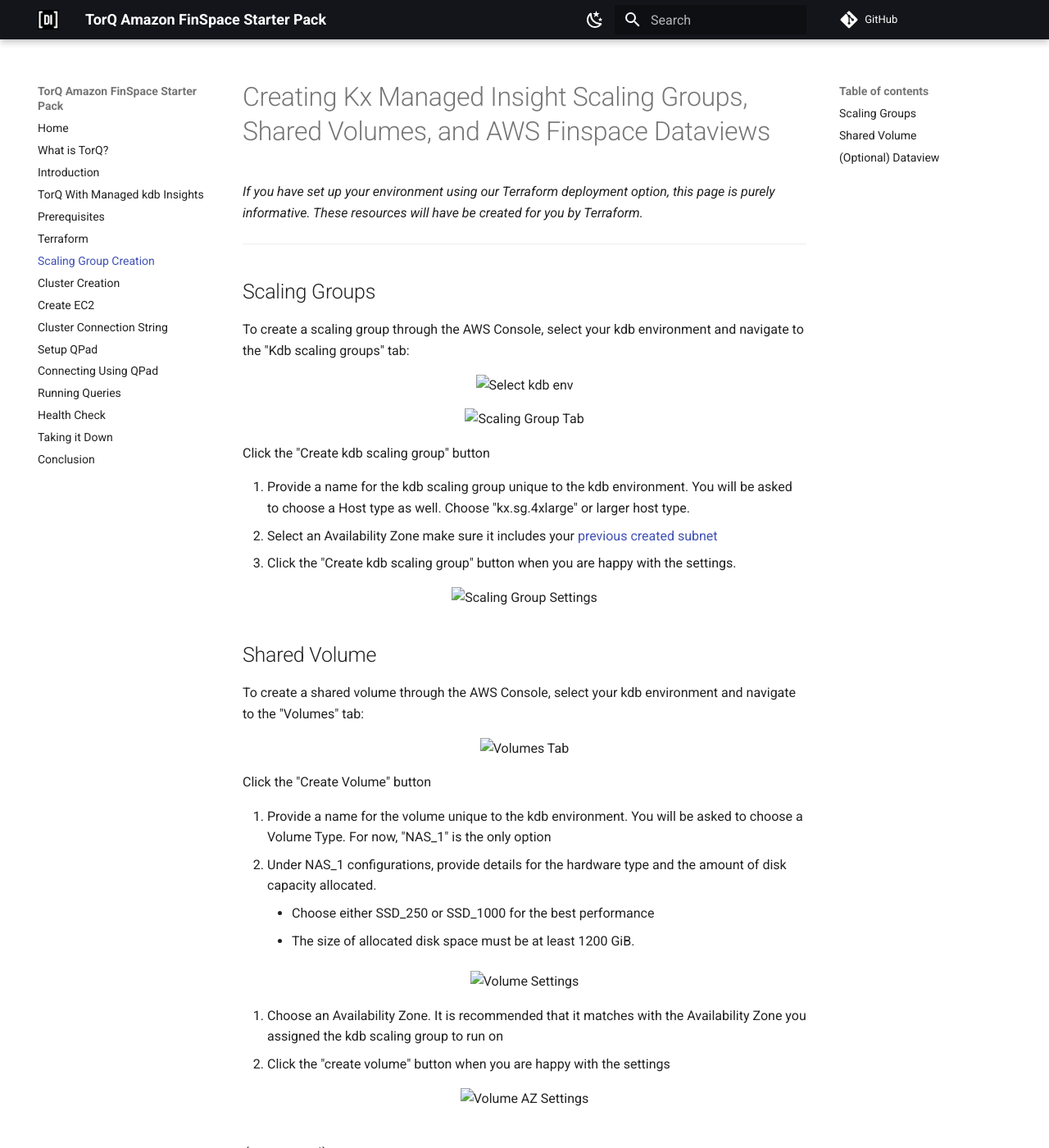
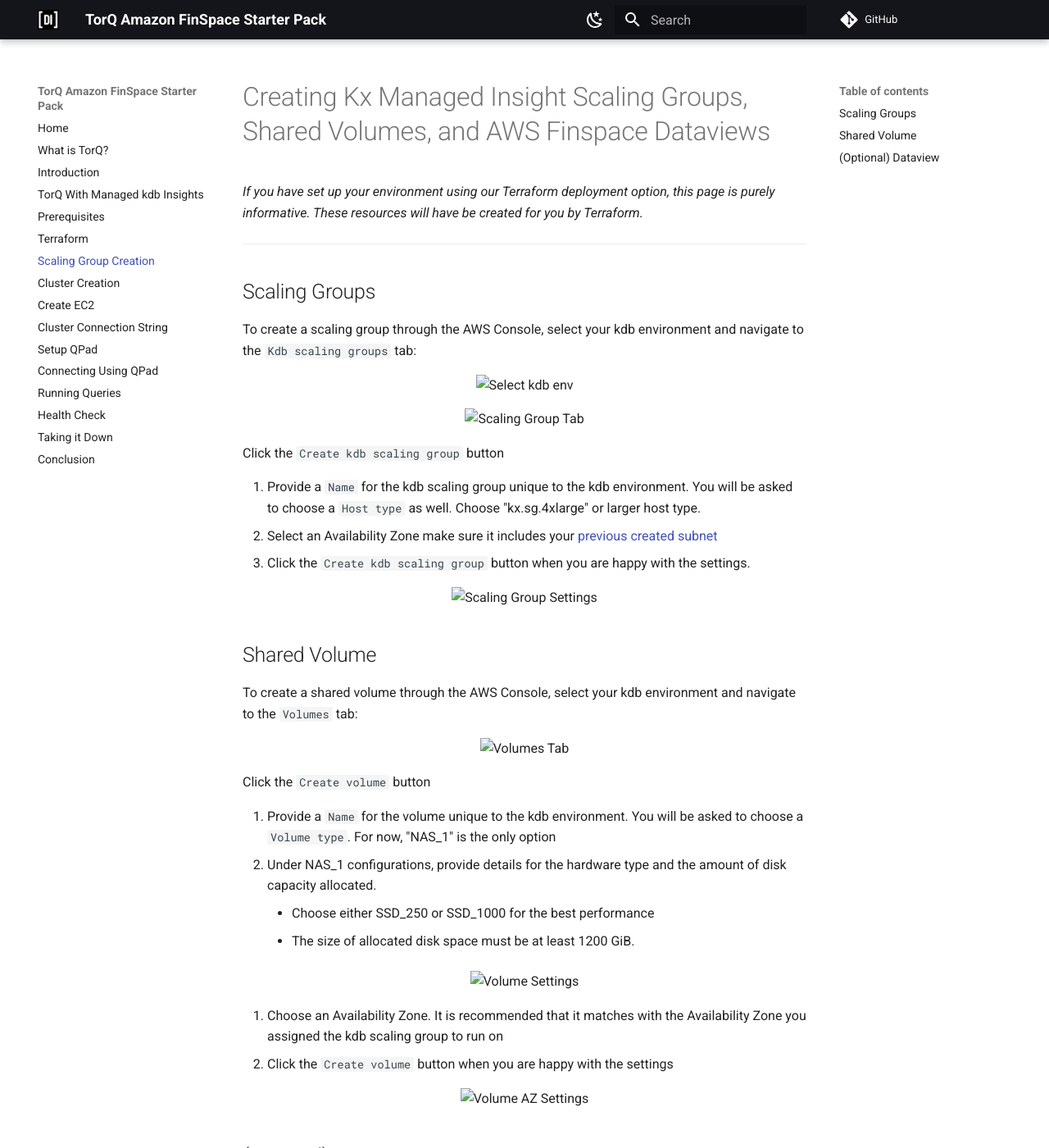
Before and after one commit to DataIntellectTech/TorQ-Amazon-FinSpace-Starter-Pack, an MkDocs documentation site: the page built from docs/06-scalinggroupandvolumecreation.md, in a window 1280 px wide and 1400 px high. Shown: the whole window at 82% size. Built offline with MkDocs 1.6.1 and Material for MkDocs 9.7.7, drawn with Linux system fonts in a browser that asks for light colours; comment, search, counter and statistics services are not loaded; some of the changed text lies outside the part shown.

Commit message:
Add suggested changes

```diff
--- a/docs/06-scalinggroupandvolumecreation.md
+++ b/docs/06-scalinggroupandvolumecreation.md
@@ -7,7 +7,7 @@
 
 ## Scaling Groups
 
-To create a scaling group through the AWS Console, select your kdb environment and navigate to the "Kdb scaling groups" tab:
+To create a scaling group through the AWS Console, select your kdb environment and navigate to the `Kdb scaling groups` tab:
 
 <p style="text-align: center">
     <img src="workshop/graphics/kdbenv.png" alt="Select kdb env" width="90%"/>
@@ -16,11 +16,11 @@
     <img src="workshop/graphics/scalinggroups_tab.png" alt="Scaling Group Tab" width="90%"/>
 </p>
 
-Click the "Create kdb scaling group" button
+Click the `Create kdb scaling group` button
 
-1. Provide a name for the kdb scaling group unique to the kdb environment. You will be asked to choose a Host type as well. Choose "kx.sg.4xlarge" or larger host type.
+1. Provide a `Name` for the kdb scaling group unique to the kdb environment. You will be asked to choose a `Host type` as well. Choose "kx.sg.4xlarge" or larger host type.
 2. Select an Availability Zone make sure it includes your [previous created subnet](https://docs.aws.amazon.com/vpc/latest/userguide/create-subnets.html)
-3. Click the "Create kdb scaling group" button when you are happy with the settings.
+3. Click the `Create kdb scaling group` button when you are happy with the settings.
 
 <p style="text-align: center">
     <img src="workshop/graphics/Create_kdb_scaling_group.png" alt="Scaling Group Settings" width="90%"/>
@@ -28,15 +28,15 @@
 
 ## Shared Volume
 
-To create a shared volume through the AWS Console, select your kdb environment and navigate to the "Volumes" tab:
+To create a shared volume through the AWS Console, select your kdb environment and navigate to the `Volumes` tab:
 
 <p style="text-align: center">
     <img src="workshop/graphics/volumes_tab.png" alt="Volumes Tab" width="90%"/>
 </p>
 
-Click the "Create Volume" button
+Click the `Create volume` button
 
-1. Provide a name for the volume unique to the kdb environment. You will be asked to choose a Volume Type. For now, "NAS_1" is the only option
+1. Provide a `Name` for the volume unique to the kdb environment. You will be asked to choose a `Volume type`. For now, "NAS_1" is the only option
 2. Under NAS_1 configurations, provide details for the hardware type and the amount of disk capacity allocated.
     - Choose either SSD_250 or SSD_1000 for the best performance
     - The size of allocated disk space must be at least 1200 GiB.
@@ -46,7 +46,7 @@
 </p>
 
 1. Choose an Availability Zone. It is recommended that it matches with the Availability Zone you assigned the kdb scaling group to run on
-2. Click the "create volume" button when you are happy with the settings
+2. Click the `Create volume` button when you are happy with the settings
 
 <p style="text-align: center">
     <img src="workshop/graphics/Create_shared_volume_pt2.png" alt="Volume AZ Settings" width="90%"/>
@@ -58,7 +58,7 @@
 
 If you plan to run your HDB cluster on a scaling group this step is required. Otherwise, this step is optional.
 
-To create a scaling group through the AWS Console, select your kdb environment and navigate to the "databases" tab:
+To create a scaling group through the AWS Console, select your kdb environment and navigate to the `Databases` tab:
 
 <p style="text-align: center">
     <img src="workshop/graphics/database_tab.png" alt="Database tab" width="90%"/>
```
Also changed, not shown: other parts of docs/06-scalinggroupandvolumecreation.md (+5 -5 lines), docs/04-prerequisites.md (+3 -3 lines), docs/10-setupqStudio.md (+1 -1 lines), docs/12-runningqueries.md (+3 -3 lines), docs/13-healthcheck.md (+1 -1 lines), docs/14-takingitdown.md (+13 -12 lines).
